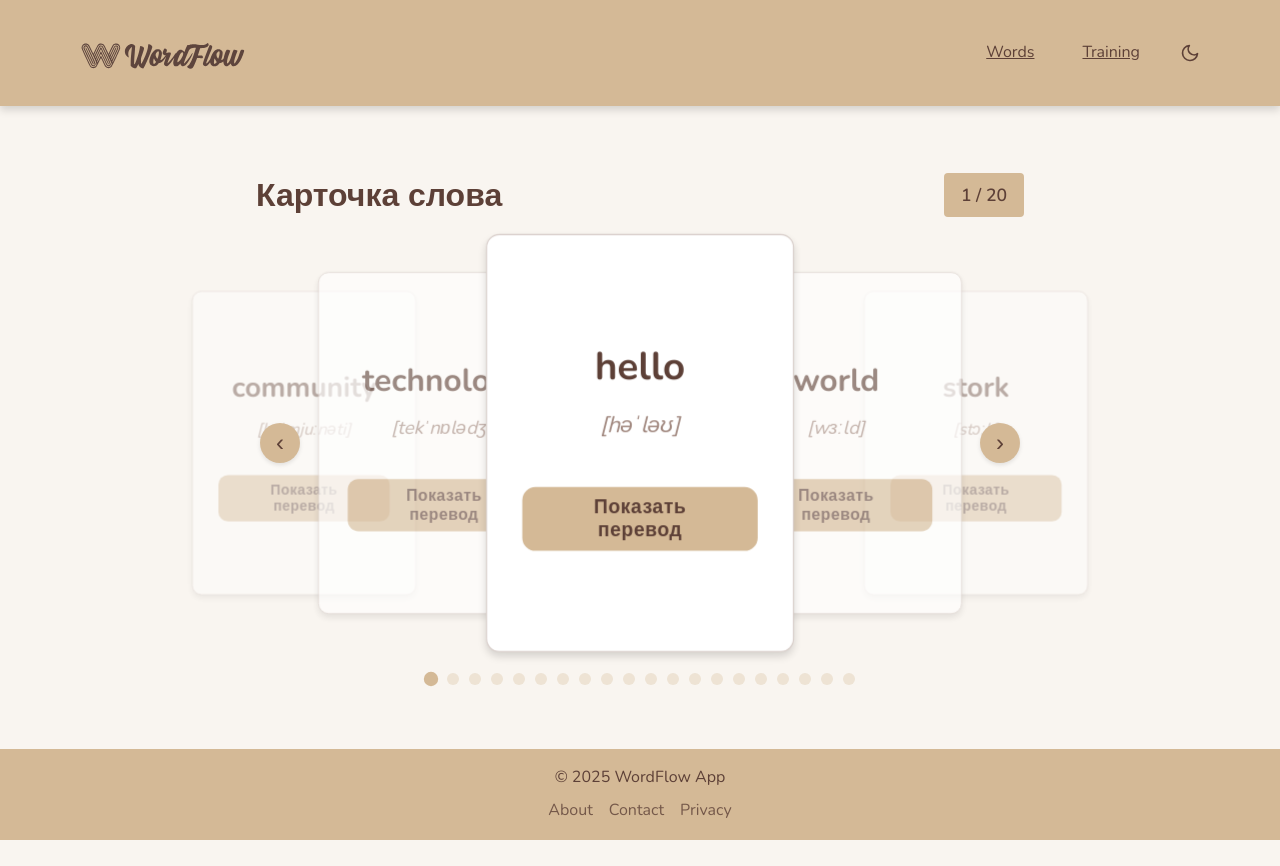
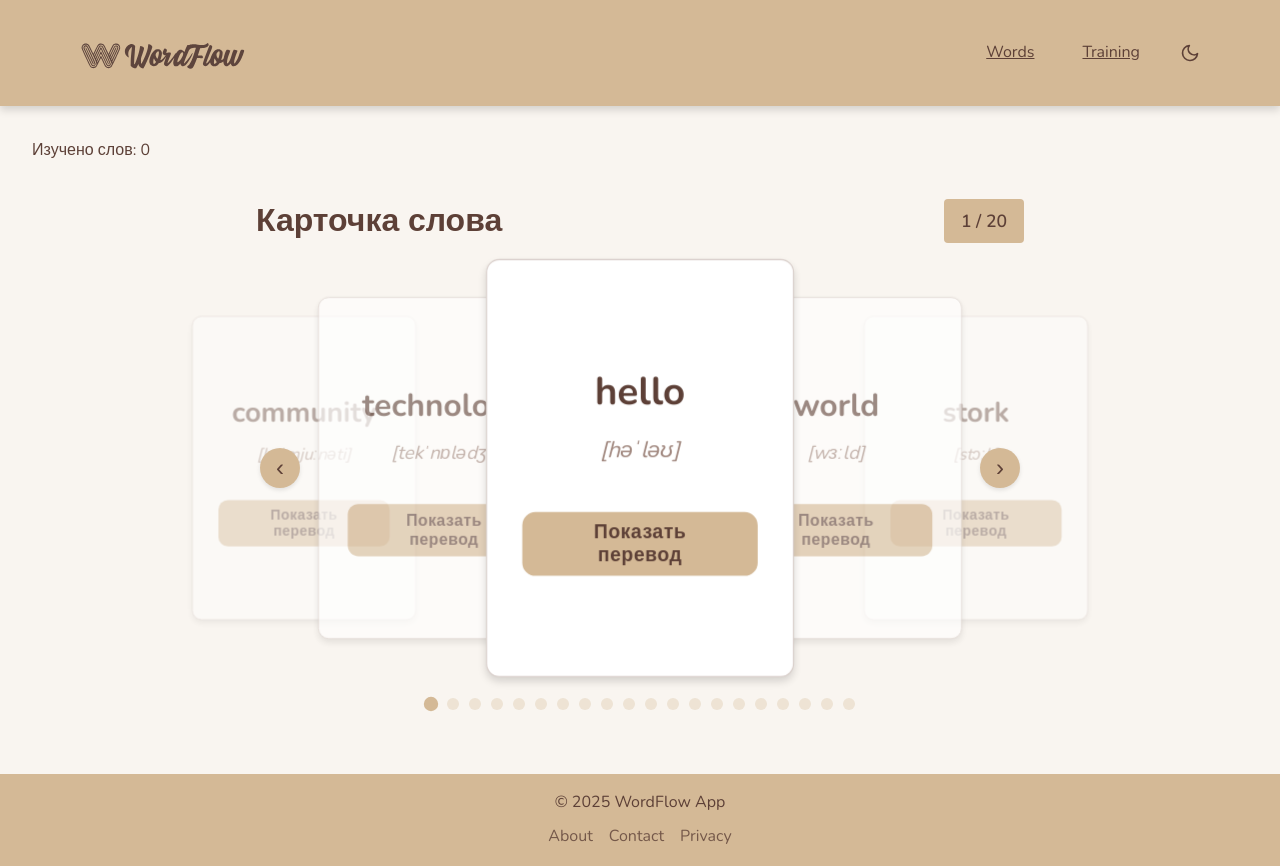
Before and after one commit to irinavladimirovna1307/english-flashcards, a React (Vite) app: page /game in a window 1280 px wide. Before the commit the page ends 840 px from the top, so only its background shows below. Built offline with nearby package versions, Linux system fonts and the light colour scheme.

Commit message:
added pages

```diff
--- a/src/App.jsx
+++ b/src/App.jsx
@@ -2,9 +2,9 @@ import React, { useState, useEffect } from "react";
 import { BrowserRouter as Router, Routes, Route, Link } from "react-router-dom";
 import Header from "./components/Header/Header";
 import Footer from "./components/Footer/Footer";
-import WordCarousel from "./components/word/WordCarousel/WordCarousel";
-import WordTable from "./components/word/WordTable/WordTable";
-import NotFound from "./components/NotFound/NotFound";
+import HomePage from "./pages/HomePage";
+import GamePage from "./pages/GamePage";
+import NotFoundPage from "./pages/NotFoundPage";
 
 const App = () => {
   const [theme, setTheme] = useState("light");
@@ -127,15 +127,15 @@ const App = () => {
           <Route
             path="/"
             element={
-              <WordTable
+              <HomePage
                 words={words}
                 onEditWord={handleEditWord}
                 onDeleteWord={handleDeleteWord}
               />
             }
           />
-          <Route path="/game" element={<WordCarousel words={words} />} />
-          <Route path="*" element={<NotFound />} />
+          <Route path="/game" element={<GamePage words={words} />} />
+          <Route path="*" element={<NotFoundPage />} />
         </Routes>
       </main>
       <Footer />
--- /dev/null
+++ b/src/pages/GamePage.jsx
@@ -0,0 +1,21 @@
+import React, { useState } from "react";
+import WordCarousel from "../components/word/WordCarousel/WordCarousel";
+
+const GamePage = ({ words }) => {
+  const [learnedWordsCount, setLearnedWordsCount] = useState(0);
+
+  const handleShowTranslation = () => {
+    setLearnedWordsCount((prev) => prev + 1);
+  };
+
+  return (
+    <div className="game-page">
+      <div className="progress-indicator">
+        Изучено слов: {learnedWordsCount}
+      </div>
+      <WordCarousel words={words} onShowTranslation={handleShowTranslation} />
+    </div>
+  );
+};
+
+export default GamePage;
--- /dev/null
+++ b/src/pages/HomePage.jsx
@@ -0,0 +1,14 @@
+import React from "react";
+import WordTable from "../components/word/WordTable/WordTable";
+
+const HomePage = ({ words, onEditWord, onDeleteWord }) => {
+  return (
+    <WordTable
+      words={words}
+      onEditWord={onEditWord}
+      onDeleteWord={onDeleteWord}
+    />
+  );
+};
+
+export default HomePage;
--- /dev/null
+++ b/src/pages/NotFoundPage.jsx
@@ -0,0 +1,8 @@
+import React from "react";
+import NotFound from "../components/NotFound/NotFound";
+
+const NotFoundPage = () => {
+  return <NotFound />;
+};
+
+export default NotFoundPage;
```
